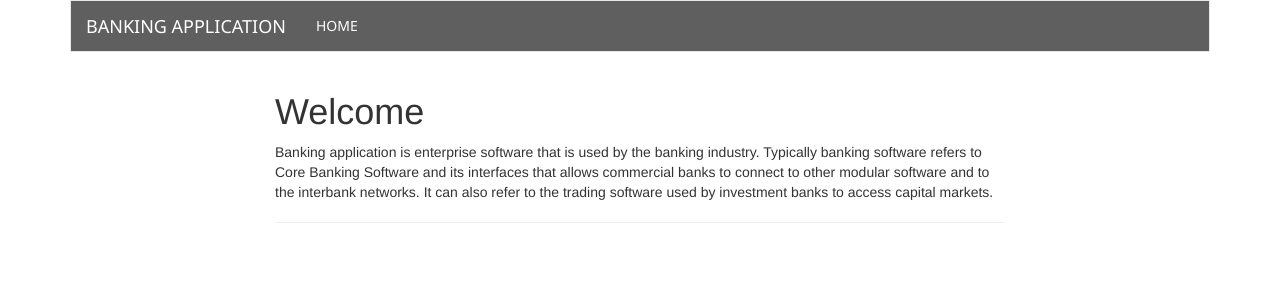
After one commit to akhileshsaipangallu/Bank-App, a Django app: page / in a window 1280 px wide. The commit adds this page. Shown: the top 300 px of the page. Run offline with Django 3.2, Linux system fonts and the light colour scheme; some libraries are stand-ins or nearby versions.

Commit message:
home page added

```diff
--- a/BankApp/urls.py
+++ b/BankApp/urls.py
@@ -17,10 +17,14 @@ from django.contrib import admin
 from django.contrib.auth import views as auth_views
 from django.conf.urls import include
 from django.conf.urls import url
+from BankApp import views
 
 
 urlpatterns = [
     url(r'^admin/', admin.site.urls),
+
+    url(r'^$', views.home_page, name='home_page'),
+
     url(
         r'^accounts/login/$', auth_views.login,
         {
@@ -28,5 +32,6 @@ urlpatterns = [
         },
         name='login',
     ),
+
     url(r'^bank/', include('bank.urls')),
 ]
--- /dev/null
+++ b/BankApp/views.py
@@ -0,0 +1,6 @@
+from django.shortcuts import render
+
+
+def home_page(request):
+    context = {'user': request.user}
+    return render(request, 'bank/home_page.html', context)
--- a/bank/urls.py
+++ b/bank/urls.py
@@ -4,19 +4,22 @@ from . import views
 
 urlpatterns = [
     url(r'^logout/$', views.logout_view, name='logout'),
-    url(r'^about/$', views.about, name='about'),
+
     url(
         r'^register/$',
         views.register,
         name='register',
     ),
     url(r'^$', views.bank_list, name='bank_list'),
+
     url(r'^add/$', views.bank_add, name='bank_add'),
+
     url(
         r'^(?P<ifsc>\w+)/$',
         views.bank_details,
         name='bank_details'
     ),
+
     url(
         r'^(?P<ifsc>\w+)/delete/$',
         views.bank_delete,
--- a/bank/views.py
+++ b/bank/views.py
@@ -20,12 +20,6 @@ from django.contrib.auth.models import User
 def logout_view(request):
     logout(request)
     return HttpResponseRedirect(reverse('bank_list'))
-
-
-@login_required
-def about(request):
-    context = {'user': request.user}
-    return render(request, 'bank/about.html', context)
 
 
 @login_required
--- a/templates/bank/base.html
+++ b/templates/bank/base.html
@@ -55,12 +55,11 @@
                             <span class="icon-bar"></span>
                             <span class="icon-bar"></span>
                         </button>
-                        <a class="navbar-brand" href="{% url 'bank_list' %}">BANKING APPLICATION</a>
+                        <a class="navbar-brand" href="{% url 'home_page' %}">BANKING APPLICATION</a>
                     </div>
                     <div class="collapse navbar-collapse" id="myNavbar">
                         <ul class="nav navbar-nav">
                             <li class=""><a href="{% url 'bank_list' %}">HOME</a></li>
-                            <li><a href="{% url 'about' %}">ABOUT</a></li>
                         </ul>
                         <ul class="nav navbar-nav navbar-right">
                             {% block log_out %}
--- /dev/null
+++ b/templates/bank/home_page.html
@@ -0,0 +1,23 @@
+{% extends 'bank/base.html' %}
+
+{% block middle_area %}
+    <h1>Welcome</h1>
+    <p>
+        Banking application is enterprise software that is used by the banking
+        industry. Typically banking software refers to Core Banking Software
+        and its interfaces that allows commercial banks to connect to
+        other modular software and to the interbank networks.
+        It can also refer to the trading software used by investment banks
+        to access capital markets.
+    </p>
+    <hr>
+    <h3></h3>
+    <p></p>
+{% endblock middle_area %}
+
+{% block log_out %}
+    {% if user.is_authenticated %}
+        <li><a href=""><span class="glyphicon glyphicon-user"></span> {{ user }}</a></li>
+        <li><a href="{% url 'logout' %}"><span class="glyphicon glyphic on-log-in"></span> LOGOUT</a></li>
+    {% endif %}
+{% endblock log_out %}
```
Also changed, not shown: templates/bank/about.html (deleted, +0 -19 lines).
